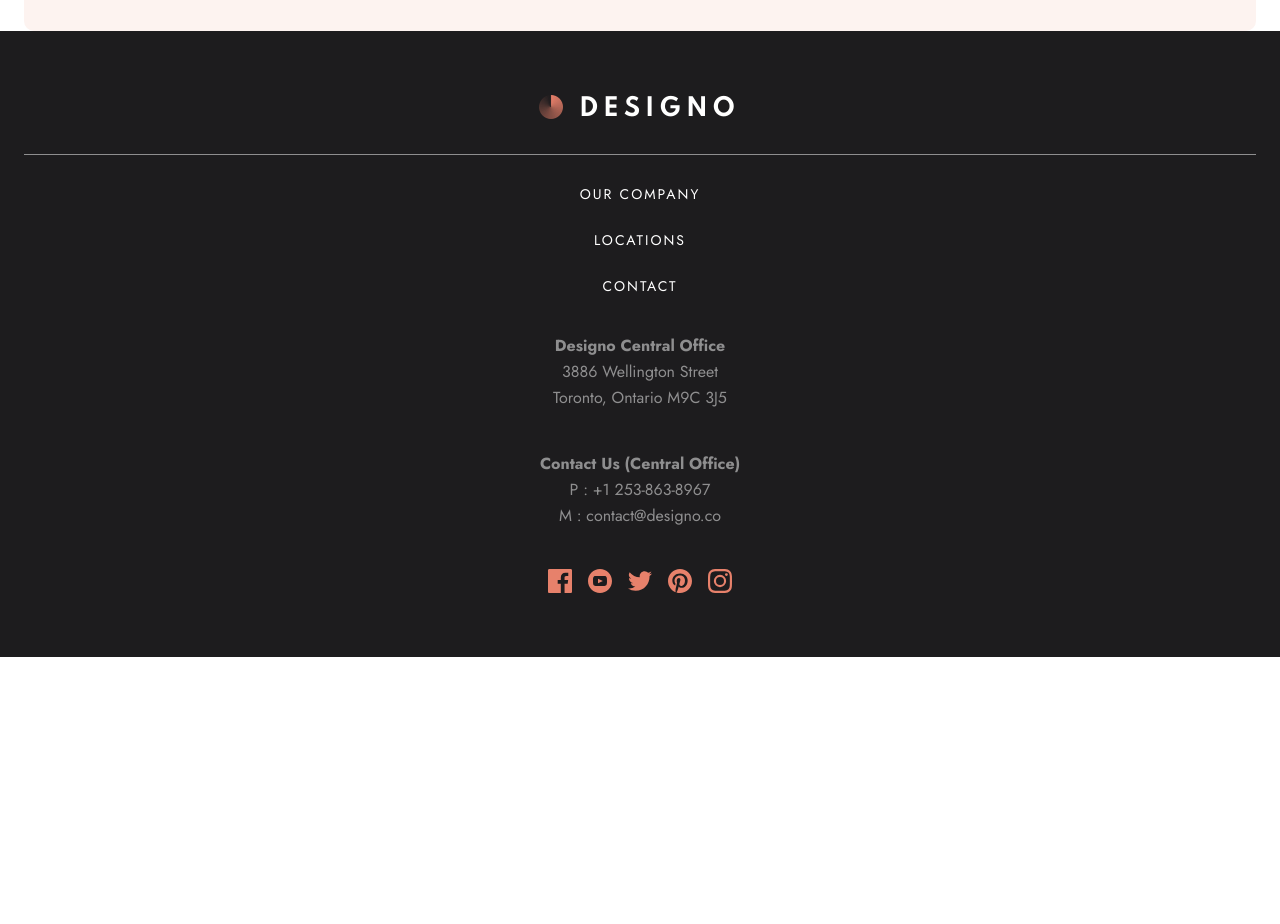
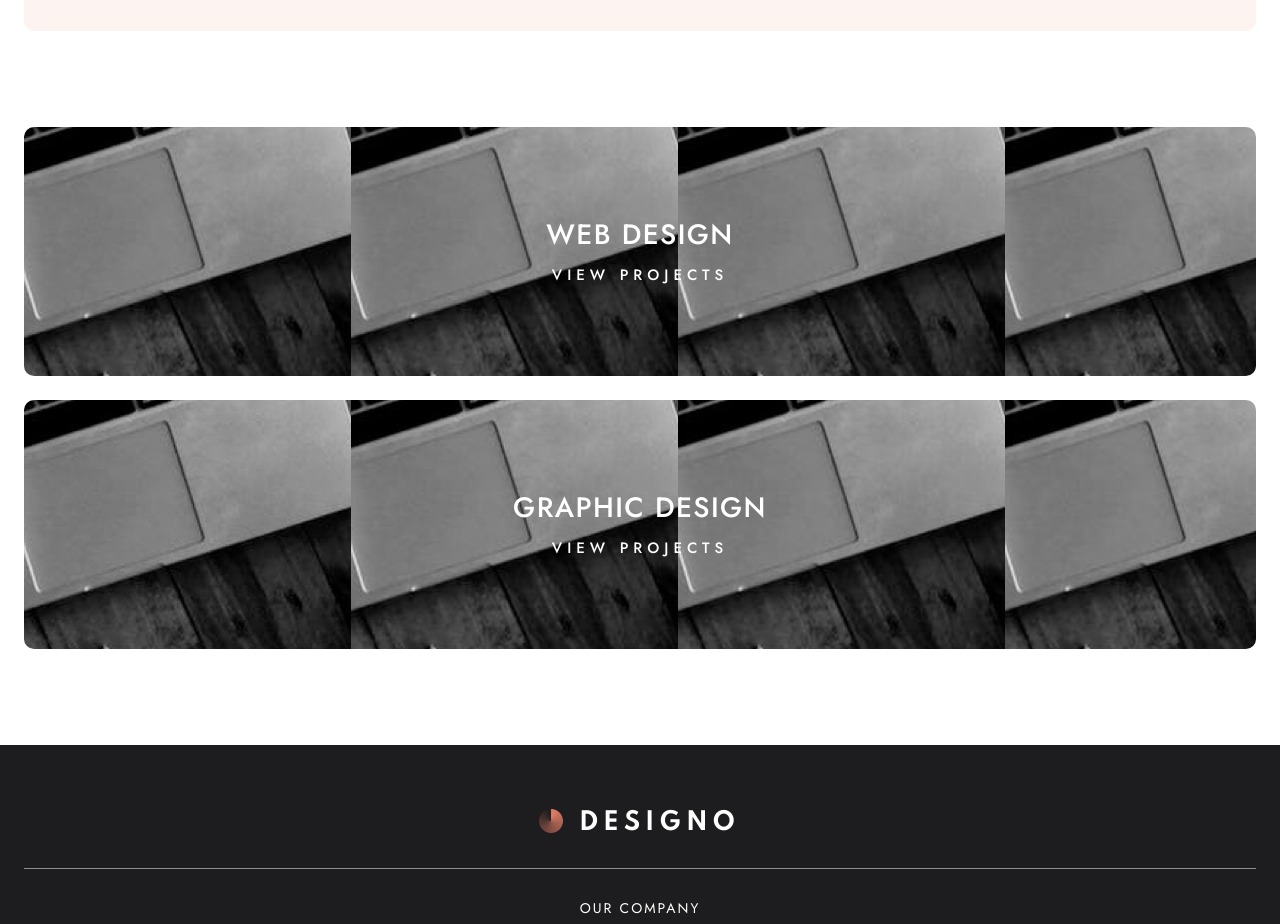
Before and after one commit to presh-031/designo, a Next.js app: page /app-design in a window 1280 px wide. Shown: the part 2780-3704 px from the top of the page. Before the commit the page ends 3437 px from the top, so only its background shows below. Built offline with nearby package versions, Linux system fonts and the light colour scheme.

Commit message:
feat: added project types to reqd pages

```diff
--- a/components/AboutProjects.tsx
+++ b/components/AboutProjects.tsx
@@ -6,7 +6,7 @@ import illustrationFriendly from "../assets/home/desktop/illustration-friendly.s
 
 const AboutProjects = () => {
   return (
-    <div className="mt-[12rem] outline">
+    <div className=" outline">
       <div>
         <Image src={illustrationPassionate} alt="passionate" />
         <p>PASSIONATE</p>
--- a/pages/app-design.tsx
+++ b/pages/app-design.tsx
@@ -6,6 +6,7 @@ import eyecam from "../assets/app-design/desktop/image-eyecam.jpg";
 import faceit from "../assets/app-design/desktop/image-faceit.jpg";
 import todo from "../assets/app-design/desktop/image-todo.jpg";
 import loopstudios from "../assets/app-design/desktop/image-loopstudios.jpg";
+import ProjectType from "@/components/ProjectType";
 
 const appDesign = () => {
   return (
@@ -46,6 +47,11 @@ const appDesign = () => {
           info="A VR experience app made for Loopstudios"
         />
       </div>
+
+      <div className="my-[9.6rem] px-[2.4rem]">
+        <ProjectType href="/web-design" projectType="WEB DESIGN" />
+        <ProjectType href="/graphic-design" projectType="GRAPHIC DESIGN" />
+      </div>
     </div>
   );
 };
--- a/pages/graphic-design.tsx
+++ b/pages/graphic-design.tsx
@@ -4,6 +4,7 @@ import Project from "@/components/Project";
 import change from "../assets/graphic-design/desktop/image-change.jpg";
 import boxedWater from "../assets/graphic-design/desktop/image-boxed-water.jpg";
 import science from "../assets/graphic-design/desktop/image-science.jpg";
+import ProjectType from "@/components/ProjectType";
 
 const graphicDesign = () => {
   return (
@@ -33,6 +34,11 @@ const graphicDesign = () => {
           info="A poster made in collaboration with the Federal Art Project"
         />
       </div>
+
+      <div className="my-[9.6rem] px-[2.4rem]">
+        <ProjectType href="/app-design" projectType="APP DESIGN" />
+        <ProjectType href="/web-design" projectType="WEB DESIGN" />
+      </div>
     </div>
   );
 };
--- a/pages/index.tsx
+++ b/pages/index.tsx
@@ -21,7 +21,7 @@ export default function Home() {
         <Hero />
 
         {/* Projects */}
-        <div className="mt-[12rem] px-[2.4rem]">
+        <div className="my-[12rem] px-[2.4rem]">
           <ProjectType href="/web-design" projectType="WEB DESIGN" />
           <div>
             <ProjectType href="/app-design" projectType="APP DESIGN" />
--- a/pages/web-design.tsx
+++ b/pages/web-design.tsx
@@ -7,6 +7,7 @@ import photon from "../assets/web-design/desktop/image-photon.jpg";
 import builder from "../assets/web-design/desktop/image-builder.jpg";
 import blogr from "../assets/web-design/desktop/image-blogr.jpg";
 import camp from "../assets/web-design/desktop/image-camp.jpg";
+import ProjectType from "@/components/ProjectType";
 const webDesign = () => {
   return (
     <div>
@@ -52,6 +53,11 @@ const webDesign = () => {
           info="A multi-carrier shipping website for ecommerce businesses"
         />
       </div>
+
+      <div className="my-[9.6rem] px-[2.4rem]">
+        <ProjectType href="/app-design" projectType="APP DESIGN" />
+        <ProjectType href="/graphic-design" projectType="GRAPHIC DESIGN" />
+      </div>
     </div>
   );
 };
```
